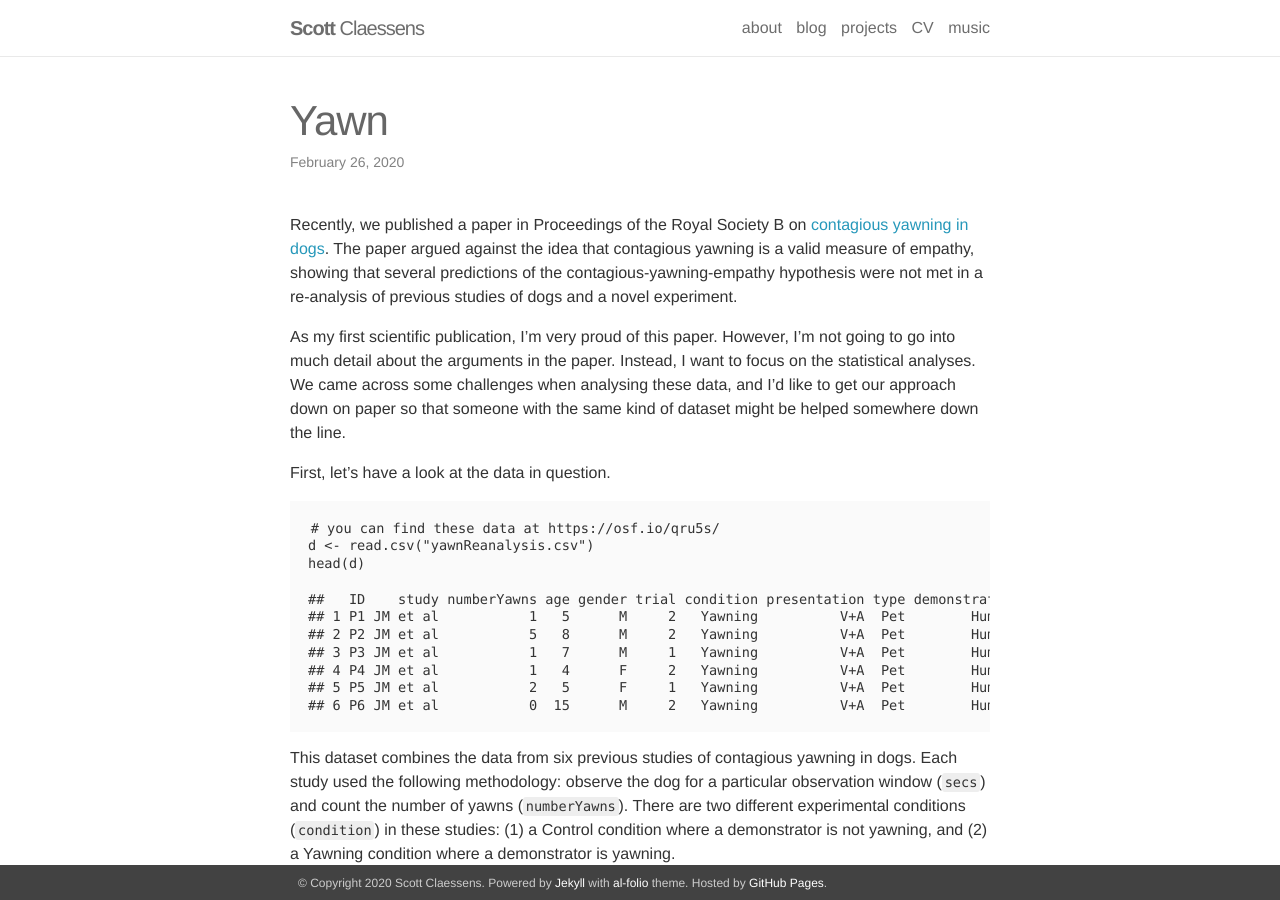
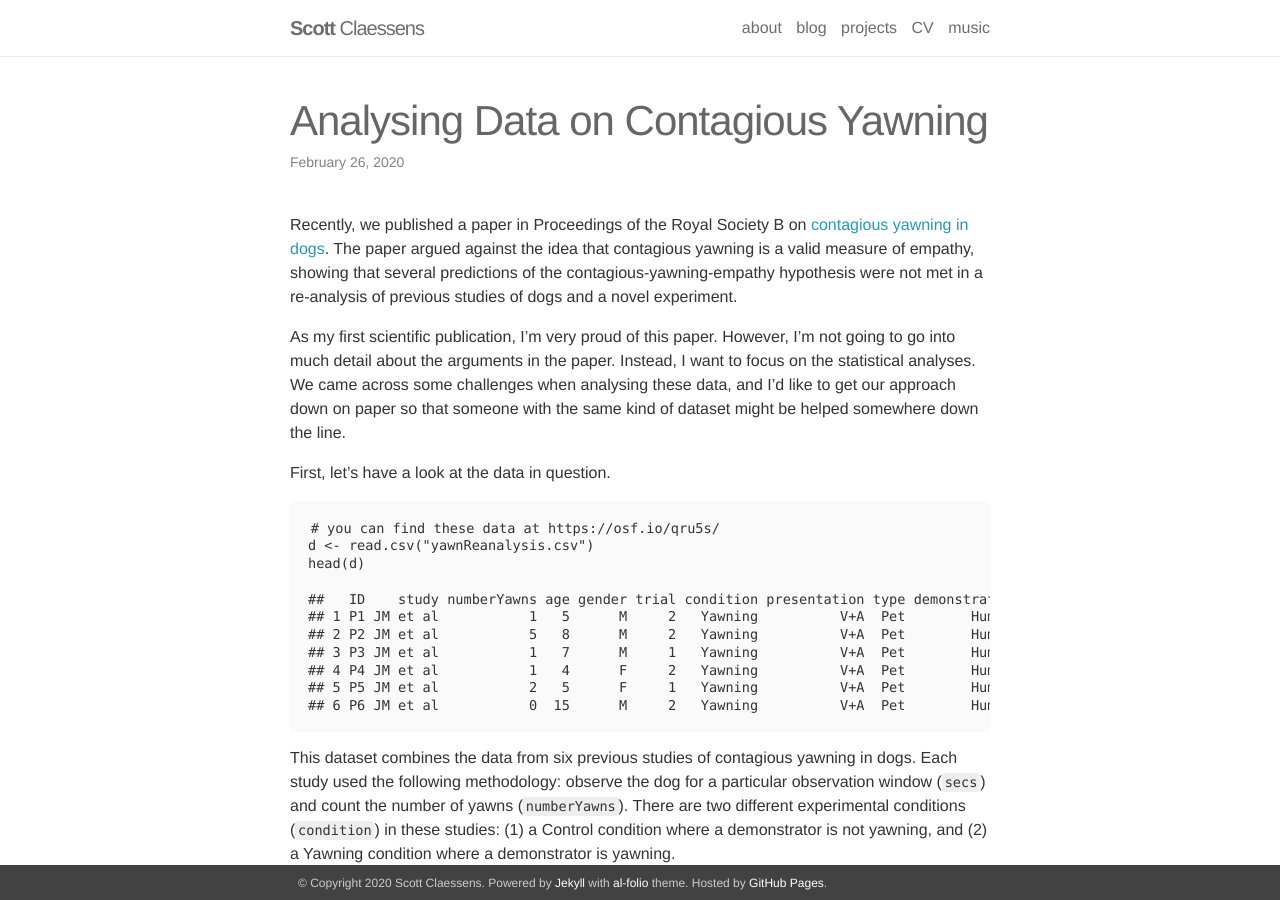
Before and after one commit to ScottClaessens/ScottClaessens.github.io, a Jekyll site: the page built from _posts/2020-02-26-yawn.markdown, in a window 1280 px wide and 900 px high. Built offline with Jekyll 4.4.1, drawn with Linux system fonts in a browser that asks for light colours; nearby versions of some CDN libraries; our own code applies the rules of GitHub Pages for plain Markdown files.

Commit message:
fix yawn blog post title

```diff
--- a/_posts/2020-02-26-yawn.markdown
+++ b/_posts/2020-02-26-yawn.markdown
@@ -1,3 +1,10 @@
+---
+layout: post
+title:  Analysing Data on Contagious Yawning
+date: 2020-02-26 23:24:00
+description:
+---
+
 Recently, we published a paper in Proceedings of the Royal Society B on
 [contagious yawning in
 dogs](https://royalsocietypublishing.org/doi/full/10.1098/rspb.2019.2236).
```
